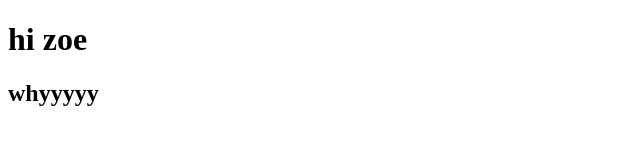
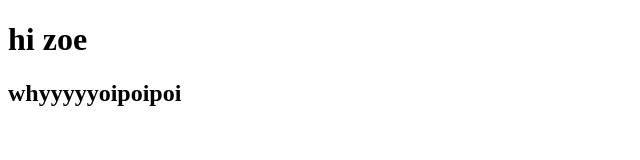
Before and after one commit to reusowski/coursera, a plain HTML site: page site/index.html in a window 1280 px wide. Shown: the whole page, without its empty margins (0-640 px from the left). Drawn offline with Linux system fonts and the light colour scheme.

Commit message:
Update index.html

```diff
--- a/site/index.html
+++ b/site/index.html
@@ -7,6 +7,6 @@
 </head>
 <body>
 	<h1>hi zoe</h1>
-	<h2>whyyyyy</h2>
+	<h2>whyyyyyoipoipoi</h2>
 </body>
 </html>
```
